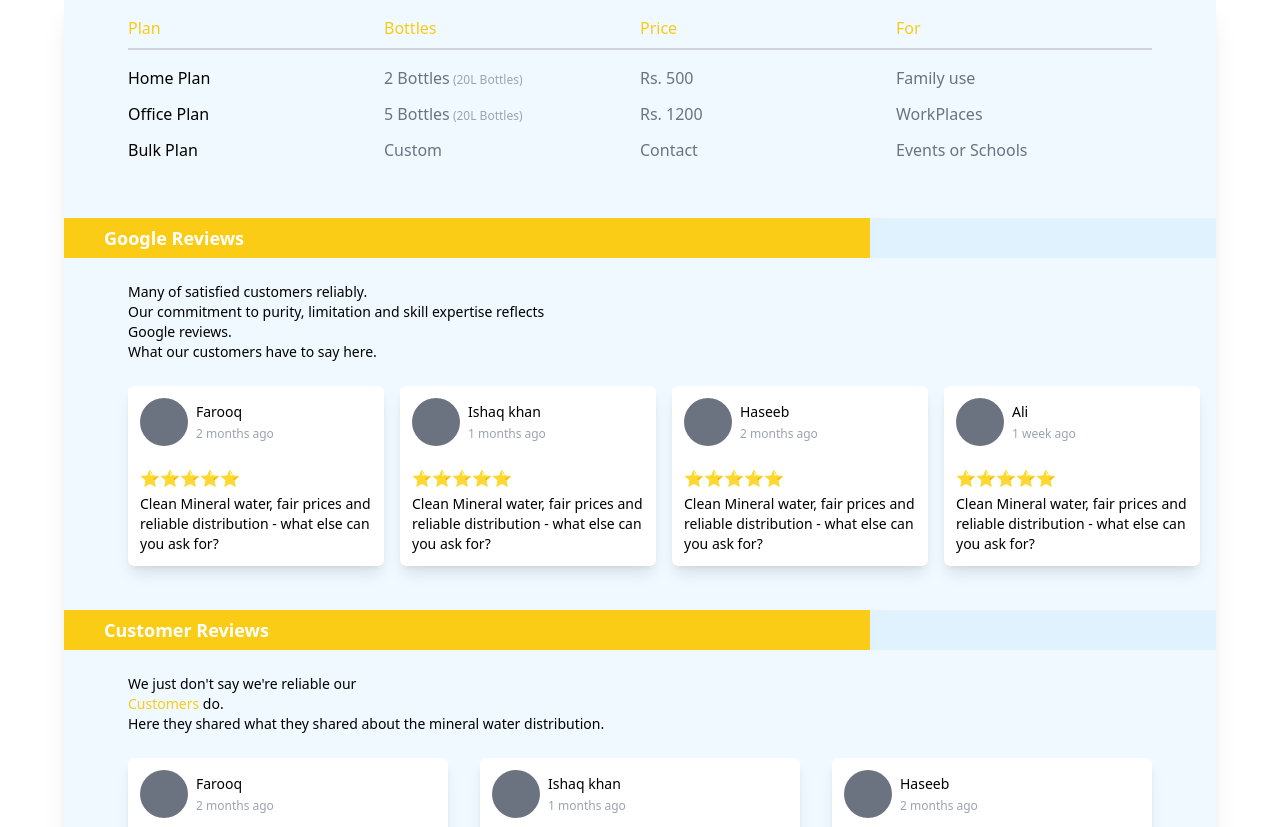
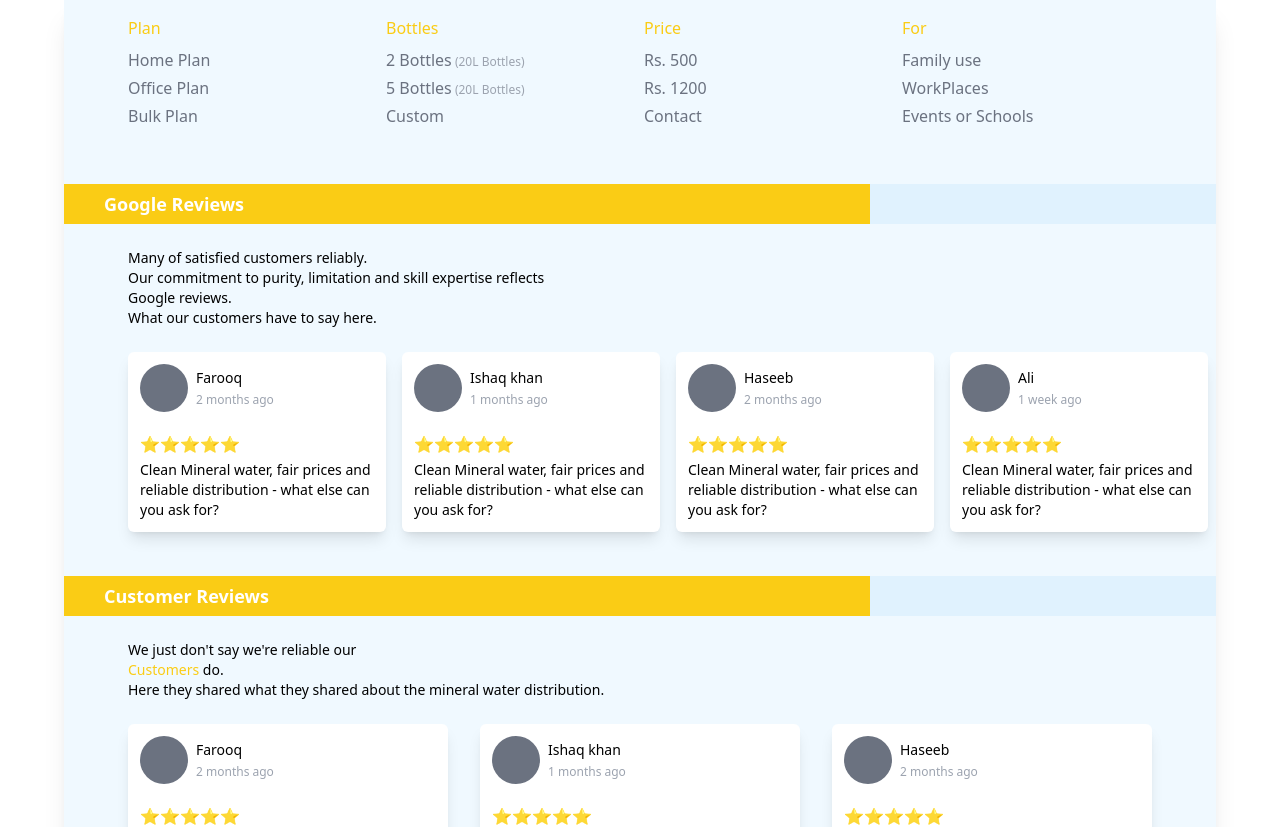
Before and after one commit to riyyan-optiverse/Landing-page-reactjs, a React (Vite) app: page /property-listing in a window 1280 px wide. Shown: the top 827 px of the page. Built offline with nearby package versions, Linux system fonts and the light colour scheme.

Commit message:
fix: fixed the table

```diff
--- a/src/components/Drop-down/dropDownContent.jsx
+++ b/src/components/Drop-down/dropDownContent.jsx
@@ -3,7 +3,7 @@ const DropDown = () => {
       <div>
         <div className="grid grid-cols-1 md:grid-cols-2 gap-3 items-center mt-4  ">
           <div className="flex flex-col gap-2 justify-center ">
-            <label className="text-lg font-semibold">Sale </label>
+            <label className="text-lg font-semibold">Sale ya Rent</label>
             <select className="max-w-md h-10 px-4 border outline-none border-gray-300 rounded-md">
               <option value="sale">Sale</option>
               <option value="rent">Rent</option>
--- a/src/components/button/formButton.jsx
+++ b/src/components/button/formButton.jsx
@@ -1,6 +1,6 @@
 const FormButton = () => {
   return (
-    <button className="px-10 py-3 bg-orange-500 rounded-md hover:bg-orange-600">
+    <button className="px-10 p-3 bg-orange-500 rounded-md hover:bg-orange-600">
       <span className="font-semibold text-lg text-white">Submit</span>
     </button>
   );
--- a/src/components/home-page-components/mainCard.jsx
+++ b/src/components/home-page-components/mainCard.jsx
@@ -2,7 +2,7 @@ import { officeImage } from "../../assets/pngs";
 import paraData from "./static-data";
 const MainCard = () => {
   return (
-    <div className="p-5 sm:p-8 lg:p-10 flex flex-col lg:flex-row gap-10 justify-center items-start">
+    <div className="p-5 sm:p-8 lg:p-10 flex flex-col lg:flex-row gap-10 justify-center items-start  ">
       <div className="flex flex-col gap-2 ">
         {paraData.map((para, index) => (
           <div key={index} className="flex flex-col ">
--- a/src/components/home-page-components/productCards.jsx
+++ b/src/components/home-page-components/productCards.jsx
@@ -6,7 +6,7 @@ export const ProductCards = () => {
       {cardData.map((card, index) => (
         <div
           key={index}
-          className="w-40 h-auto bg-white shadow-md rounded-sm p-4 flex flex-col  "
+          className="w-40 h-auto bg-white shadow-md rounded-sm p-4 flex flex-col cursor-pointer hover:shadow-2xl transition-shadow duration-300 "
         >
           <img
             src={card.img}
--- a/src/components/home.jsx
+++ b/src/components/home.jsx
@@ -8,7 +8,7 @@ export const Home = () => {
     <div className="bg-sky-50 w-11/12 max-w-6xl mx-auto  shadow-xl ">
       <MainCard />
       <Lable />
-      <div className="mt-4 flex justify-end pr-10">
+      <div className="mt-4 flex justify-end md:pr-10 px-2">
         <InputField />
       </div>
       <ProductCards />
--- /dev/null
+++ b/src/components/property-listing-components/borderLine.jsx
@@ -0,0 +1,5 @@
+export const BorderLine = () => {
+    return(
+         <hr className="border-t-2 border-gray-300 mt-2" />
+    );
+}
--- a/src/components/property-listing-components/reviewCard.jsx
+++ b/src/components/property-listing-components/reviewCard.jsx
@@ -6,7 +6,7 @@ const ReviewCard = () => {
       {ReviewCardData.map((card, index) => (
         <div
           key={index}
-          className=" max-w-64 mx-auto bg-white shadow-lg p-3 rounded-md cursor-pointer hover:shadow-2xl transition-shadow duration-300"
+          className="max-w-80 mx-auto bg-white shadow-lg p-3 rounded-md cursor-pointer hover:shadow-2xl transition-shadow duration-300"
         >
           <div className="flex gap-2 items-center">
             <div className="w-12 h-12 bg-gray-500 rounded-full"></div>
--- a/src/components/property-listing-components/table.jsx
+++ b/src/components/property-listing-components/table.jsx
@@ -1,32 +1,52 @@
 const Table = () => {
-    return(
-        <div className="px-16 p-4">
-        <div className="grid grid-cols-4 items-center">
-          <span className="text-base font-medium text-yellow-400">Plan</span>
-          <span className="text-base font-medium text-yellow-400">Bottles</span>
-          <span className="text-base font-medium text-yellow-400">Price</span>
-          <span className="text-base font-medium text-yellow-400">For</span>
+  return (
+    <div className="md:px-16 p-4">
+      <div className="grid grid-cols-2 md:grid-cols-4 gap-2 ">
+        <div className="flex flex-col gap-1">
+          <span className="text-base font-medium text-yellow-400 mb-1">Plan</span>
+          <span className="text-base font-medium text-gray-500">Home Plan</span>
+          <span className="text-base font-medium text-gray-500">Office Plan</span>
+          <span className="text-base font-medium text-gray-500">Bulk Plan</span>
         </div>
-        <hr className="border-t-2 border-gray-300 mt-2" />
-        <div className="mt-4 grid grid-cols-4 gap-y-3">
-          <span className="text-base font-medium">Home Plan</span>
-          <span className="text-base font-medium text-gray-500">2 Bottles<span className="text-xs font-medium text-gray-400"> (20L Bottles)</span></span>
+        <div className="flex flex-col gap-1">
+          {" "}
+          <span className="text-base font-medium text-yellow-400 mb-1">Bottles</span>
+          <span className="text-base font-medium text-gray-500">
+            2 Bottles
+            <span className="text-xs font-medium text-gray-400">
+              {" "}
+              (20L Bottles)
+            </span>
+          </span>
+          <span className="text-base font-medium text-gray-500">
+            5 Bottles
+            <span className="text-xs font-medium text-gray-400">
+              {" "}
+              (20L Bottles)
+            </span>
+          </span>
+          <span className="text-base font-medium text-gray-500">Custom</span>
+        </div>
+        <div className="flex flex-col gap-1">
+          <span className="text-base font-medium text-yellow-400 mb-1">Price</span>
           <span className="text-base font-medium text-gray-500">Rs. 500</span>
-          <span className="text-base font-medium text-gray-500">Family use</span>
-
-          <span className="text-base font-medium">Office Plan</span>
-         <span className="text-base font-medium text-gray-500">5 Bottles<span className="text-xs font-medium text-gray-400"> (20L Bottles)</span></span>
           <span className="text-base font-medium text-gray-500">Rs. 1200</span>
-          <span className="text-base font-medium text-gray-500">WorkPlaces</span>
-
-          <span className="text-base font-medium">Bulk Plan</span>
-          <span className="text-base font-medium text-gray-500">Custom</span>
           <span className="text-base font-medium text-gray-500">Contact</span>
-          <span className="text-base font-medium text-gray-500">Events or Schools</span>
-
-
+        </div>
+        <div className="flex flex-col gap-1">
+          <span className="text-base font-medium text-yellow-400 mb-1">For</span>
+          <span className="text-base font-medium text-gray-500">
+            Family use
+          </span>
+          <span className="text-base font-medium text-gray-500">
+            WorkPlaces
+          </span>
+          <span className="text-base font-medium text-gray-500">
+            Events or Schools
+          </span>
         </div>
       </div>
-    );
-}
+    </div>
+  );
+};
 export default Table;
```
